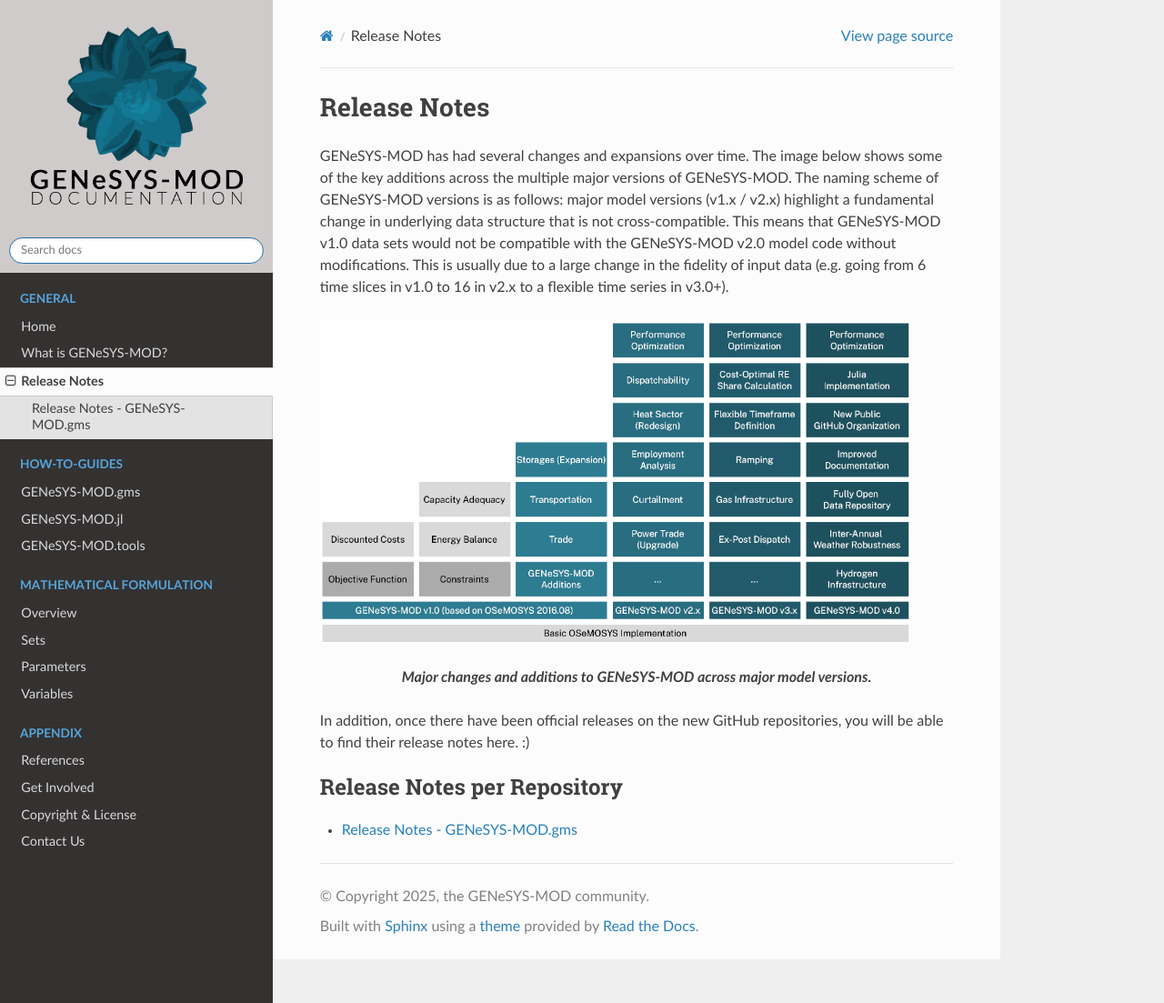
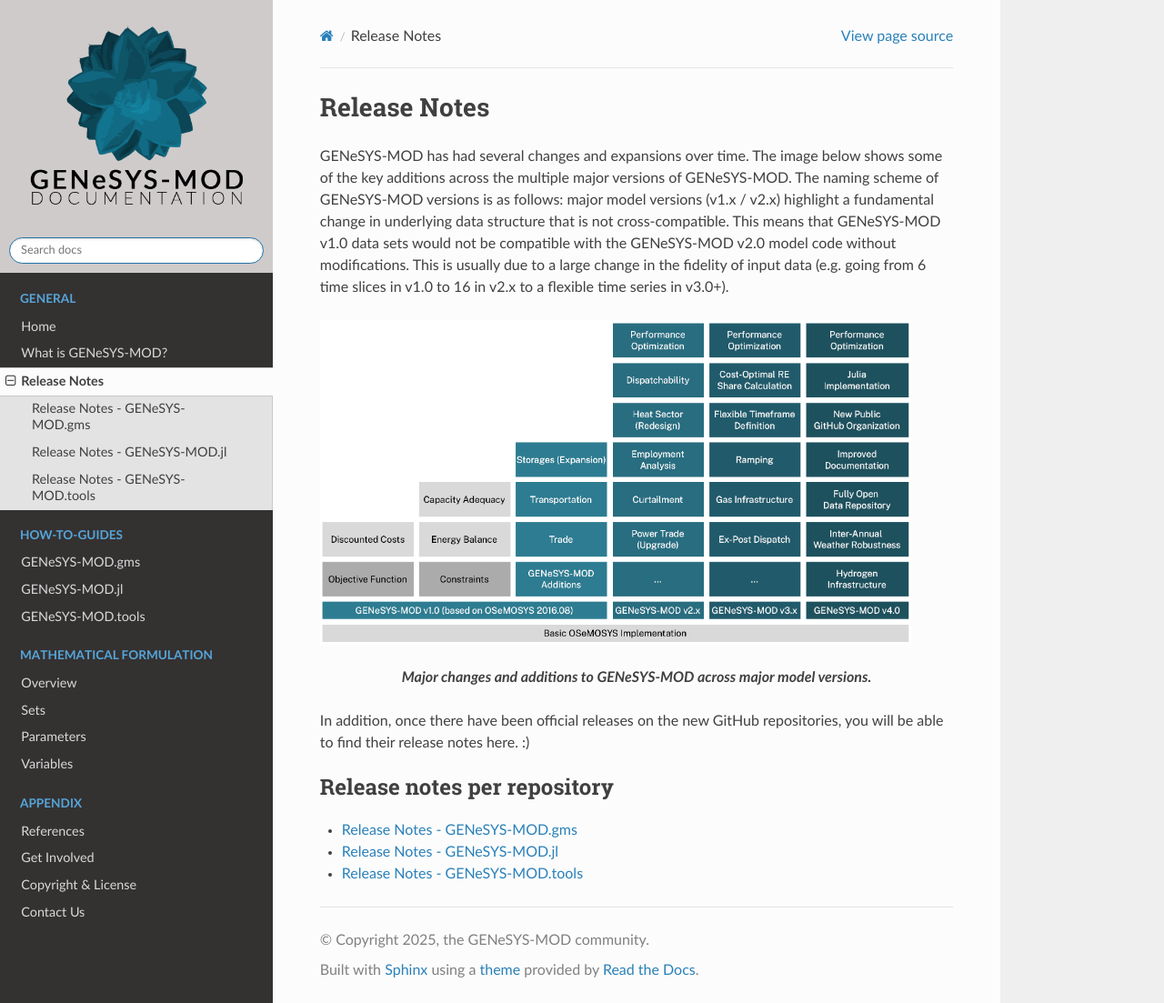
Before and after one commit to GENeSYS-MOD/GENeSYS_MOD.readthedocs, a Sphinx documentation site: the page built from docs/source/release_notes/release_notes.rst, in a window 1280 px wide and 1103 px high. Shown: the whole window at 91% size. Built offline with Sphinx 7.4.7 and the Read the Docs theme 3.1.0, drawn with Linux system fonts in a browser that asks for light colours; pages that are not in the unit, such as notebooks, are missing from menus.

Commit message:
added release notes for all repositories - will automatically be populated with information from GitHub releases changed how-to-guides to be single file for easier use

```diff
--- a/docs/source/how_to_guides/gams/index.rst
+++ b/docs/source/how_to_guides/gams/index.rst
@@ -5,5 +5,5 @@
    :maxdepth: 2
    :caption: GENeSYS-MOD GAMS Guides
 
-   quick_start/index
+   quick_start/quick_start
    user_guide/index
--- a/docs/source/how_to_guides/julia/index.rst
+++ b/docs/source/how_to_guides/julia/index.rst
@@ -5,5 +5,5 @@
    :maxdepth: 2
    :caption: GENeSYS-MOD Julia Guides
 
-   quick_start/index
+   quick_start/quick-start
    user_guide/index
--- a/docs/source/release_notes/genesysmod_gms.rst
+++ b/docs/source/release_notes/genesysmod_gms.rst
@@ -1,6 +1,5 @@
 Release Notes - GENeSYS-MOD.gms
 ===============================
 
-
-
-Coming soon. :)
+.. changelog::
+    :github: https://github.com/GENeSYS-MOD/GENeSYS_MOD.gms/releases
--- /dev/null
+++ b/docs/source/release_notes/genesysmod_jl.rst
@@ -0,0 +1,6 @@
+Release Notes - GENeSYS-MOD.jl
+=================================
+
+
+.. changelog::
+    :github: https://github.com/GENeSYS-MOD/GENeSYS_MOD.jl/releases
--- /dev/null
+++ b/docs/source/release_notes/genesysmod_tools.rst
@@ -0,0 +1,6 @@
+Release Notes - GENeSYS-MOD.tools
+=================================
+
+
+.. changelog::
+    :github: https://github.com/GENeSYS-MOD/GENeSYS_MOD.tools/releases
--- a/docs/source/release_notes/release_notes.rst
+++ b/docs/source/release_notes/release_notes.rst
@@ -15,6 +15,9 @@
 
 .. toctree::
    :maxdepth: 1
-   :caption: Release Notes per Repository
+   :caption: Release notes per repository
 
    genesysmod_gms
+   genesysmod_jl
+   genesysmod_data
+   genesysmod_tools
```
Also changed, not shown: docs/source/how_to_guides/gams/quick_start/quick_start.rst (added, +14 -0 lines), docs/source/release_notes/genesysmod_data.rst (added).
